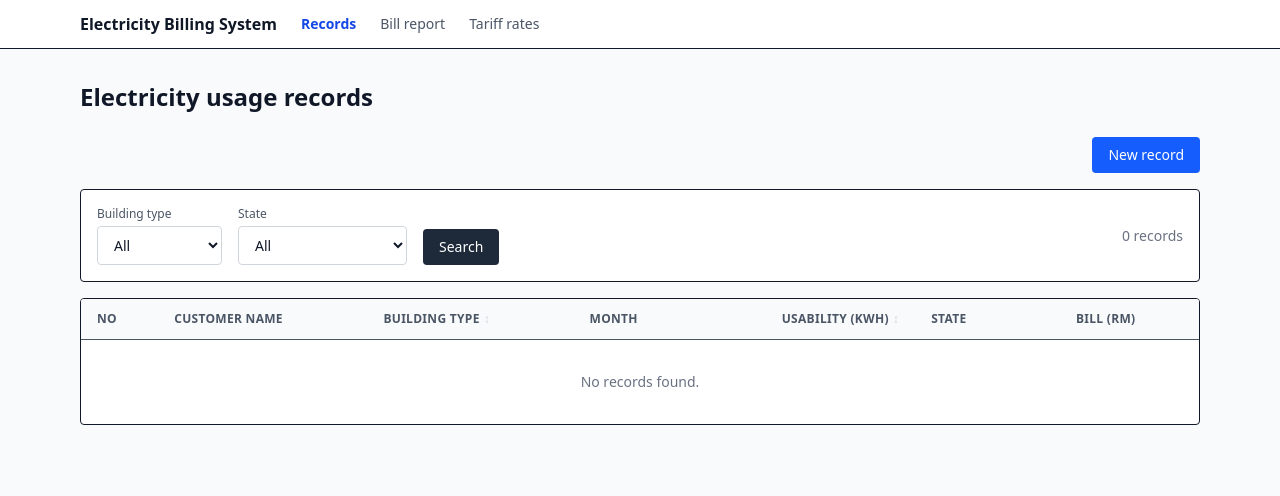
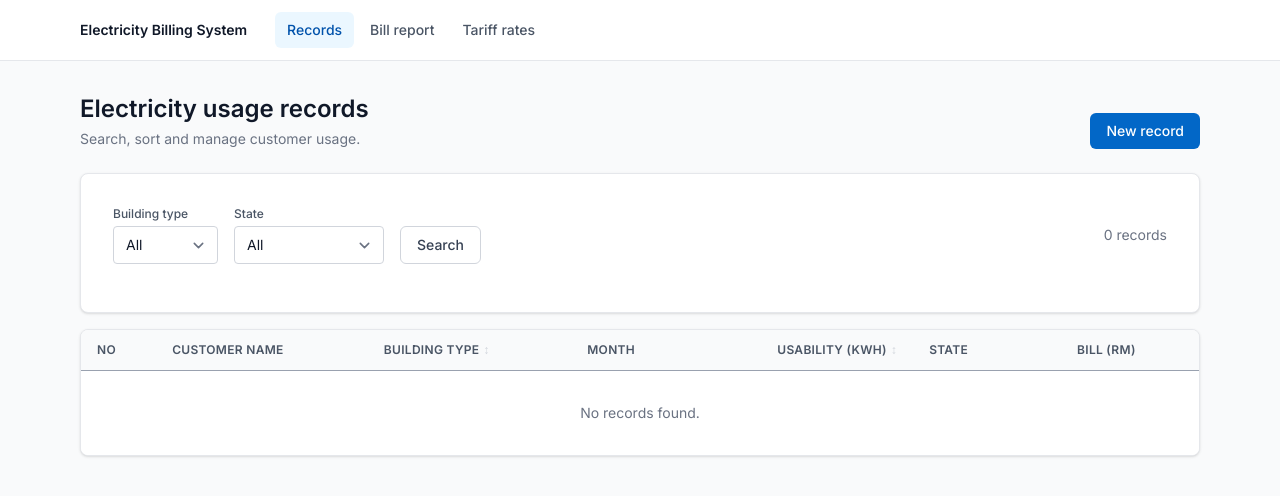
Before and after one commit to HaziziHamdan/electricity-billing-system, a Laravel app: page /usages in a window 1280 px wide. Shown: the top 496 px of the page. Run offline with Laravel 12, Linux system fonts and the light colour scheme; data comes from the database, SQL or seed files in the repository; data that the repository does not hold is empty; style sheets or scripts are compiled from the project's sources; parts of the project's set-up code (start-up, migrations or seed data) failed here and were passed over.

Commit message:
feat: restyle UI with reusable Blade components, theme and favicon

```diff
--- a/package.json
+++ b/package.json
@@ -7,6 +7,7 @@
         "dev": "vite"
     },
     "devDependencies": {
+        "@tailwindcss/forms": "^0.5.11",
         "@tailwindcss/vite": "^4.0.0",
         "concurrently": "^10.0.3",
         "laravel-vite-plugin": "^3.1",
--- a/resources/css/app.css
+++ b/resources/css/app.css
@@ -1,9 +1,17 @@
-@import 'tailwindcss';
+@import "tailwindcss";
+@plugin '@tailwindcss/forms';
 
 @source '../../vendor/laravel/framework/src/Illuminate/Pagination/resources/views/*.blade.php';
 @source '../../storage/framework/views/*.php';
+@source '../**/*.blade.php';
+@source '../**/*.js';
 
 @theme {
-    --font-sans: 'Instrument Sans', ui-sans-serif, system-ui, sans-serif, 'Apple Color Emoji', 'Segoe UI Emoji',
-        'Segoe UI Symbol', 'Noto Color Emoji';
+    --font-sans: "Inter", ui-sans-serif, system-ui, sans-serif;
+
+    /* One accent colour, used for primary actions, links and active nav */
+    --color-brand-50: oklch(0.97 0.02 250);
+    --color-brand-100: oklch(0.93 0.04 250);
+    --color-brand-600: oklch(0.52 0.17 255);
+    --color-brand-700: oklch(0.45 0.16 255);
 }
--- /dev/null
+++ b/resources/views/components/button.blade.php
@@ -0,0 +1,19 @@
+@props(['variant' => 'primary', 'href' => null, 'type' => 'button'])
+
+@php
+    $classes = 'inline-flex items-center justify-center gap-2 rounded-md px-4 py-2 text-sm font-medium transition
+                focus:outline-none focus-visible:ring-2 focus-visible:ring-offset-2 disabled:opacity-50 '
+        . match ($variant) {
+            'primary' => 'bg-brand-600 text-white hover:bg-brand-700 focus-visible:ring-brand-600',
+            'secondary' => 'border border-gray-300 bg-white text-gray-700 hover:bg-gray-50 focus-visible:ring-gray-400',
+            'danger' => 'border border-red-200 bg-white text-red-700 hover:bg-red-50 focus-visible:ring-red-500',
+            'link' => 'px-0 py-0 text-brand-700 hover:underline',
+            'dark' => 'bg-gray-800 text-white hover:bg-gray-900 focus-visible:ring-gray-800',
+        };
+@endphp
+
+@if ($href)
+    <a href="{{ $href }}" {{ $attributes->merge(['class' => $classes]) }}>{{ $slot }}</a>
+@else
+    <button type="{{ $type }}" {{ $attributes->merge(['class' => $classes]) }}>{{ $slot }}</button>
+@endif
--- /dev/null
+++ b/resources/views/components/card.blade.php
@@ -0,0 +1,10 @@
+@props(['title' => null])
+
+<div {{ $attributes->merge(['class' => 'rounded-lg border border-gray-200 bg-white shadow-sm']) }}>
+    @if ($title)
+        <div class="border-b border-gray-200 px-5 py-3">
+            <h2 class="text-sm font-semibold text-gray-900">{{ $title }}</h2>
+        </div>
+    @endif
+    {{ $slot }}
+</div>
--- a/resources/views/components/layouts/app.blade.php
+++ b/resources/views/components/layouts/app.blade.php
@@ -7,12 +7,16 @@
     <meta name="viewport" content="width=device-width, initial-scale=1">
     <title>{{ $title ? $title.' · ' : '' }}{{ config('app.name') }}</title>
     @vite(['resources/css/app.css', 'resources/js/app.js'])
+    <link rel="preconnect" href="https://fonts.bunny.net">
+    <link href="https://fonts.bunny.net/css?family=inter:400,500,600" rel="stylesheet">
+    <link rel="icon" href="{{ asset('favicon.svg') }}" type="image/svg+xml">
 </head>
 <body class="min-h-screen bg-gray-50 text-gray-900 antialiased">
-    <header class="border-b bg-white">
-        <nav class="mx-auto flex max-w-6xl items-center gap-6 px-4 py-3">
-            <a href="{{ route('usages.index') }}" class="font-semibold">{{ config('app.name') }}</a>
-
+    <header class="sticky top-0 z-10 border-b border-gray-200 bg-white/90 backdrop-blur">
+        <div class="mx-auto flex max-w-6xl flex-wrap items-center gap-x-8 gap-y-2 px-4 py-3">
+            <a href="{{ route('usages.index') }}" class="text-sm font-semibold text-gray-900">
+                {{ config('app.name') }}
+            </a>
             @php
                 $links = [
                     'usages.index'  => ['Records', 'usages.*'],
@@ -20,26 +24,25 @@
                     'tariffs.index' => ['Tariff rates', 'tariffs.*'],
                 ];
             @endphp
-
+            <nav class="-mx-1 flex gap-1 overflow-x-auto" aria-label="Main">
                 @foreach ($links as $route => [$label, $pattern])
                     @if (Route::has($route))
-                    <a href="{{ route($route) }}"
-                       @class([
-                           'text-sm hover:text-blue-700',
-                           'font-semibold text-blue-700' => request()->routeIs($pattern),
-                           'text-gray-600' => ! request()->routeIs($pattern),
-                       ])>
+                        <x-nav-link :href="route($route)" :active="request()->routeIs($pattern)">
                             {{ $label }}
-                    </a>
+                        </x-nav-link>
                     @endif
                 @endforeach
             </nav>
+        </div>
     </header>
 
     <main class="mx-auto max-w-6xl px-4 py-8">
         @if (session('status'))
-            <div class="mb-6 rounded border border-green-200 bg-green-50 px-4 py-3 text-sm text-green-800" role="status">
-                {{ session('status') }}
+            <div class="mb-6 flex items-start gap-3 rounded-lg border border-green-200 bg-green-50 px-4 py-3 text-sm text-green-800" role="status">
+                <svg class="mt-0.5 h-4 w-4 shrink-0" viewBox="0 0 20 20" fill="currentColor" aria-hidden="true">
+                    <path fill-rule="evenodd" d="M16.7 5.3a1 1 0 0 1 0 1.4l-8 8a1 1 0 0 1-1.4 0l-4-4a1 1 0 1 1 1.4-1.4L8 12.6l7.3-7.3a1 1 0 0 1 1.4 0Z" clip-rule="evenodd"/>
+                </svg>
+                <span>{{ session('status') }}</span>
             </div>
         @endif
 
--- /dev/null
+++ b/resources/views/components/nav-link.blade.php
@@ -0,0 +1,12 @@
+@props(['href', 'active' => false])
+
+<a href="{{ $href }}"
+   @if ($active) aria-current="page" @endif
+   {{ $attributes->class([
+       'inline-flex items-center rounded-md px-3 py-2 text-sm font-medium transition whitespace-nowrap',
+       'focus:outline-none focus-visible:ring-2 focus-visible:ring-brand-600',
+       'bg-brand-50 text-brand-700' => $active,
+       'text-gray-600 hover:bg-gray-100 hover:text-gray-900' => ! $active,
+   ]) }}>
+    {{ $slot }}
+</a>
--- /dev/null
+++ b/resources/views/components/page-header.blade.php
@@ -0,0 +1,13 @@
+@props(['title', 'description' => null])
+
+<div class="mb-6 flex flex-wrap items-end justify-between gap-4">
+    <div>
+        <h1 class="text-2xl font-semibold text-gray-900">{{ $title }}</h1>
+        @if ($description)
+            <p class="mt-1 text-sm text-gray-500">{{ $description }}</p>
+        @endif
+    </div>
+    @isset($actions)
+        <div class="flex items-center gap-3">{{ $actions }}</div>
+    @endisset
+</div>
--- a/resources/views/usages/index.blade.php
+++ b/resources/views/usages/index.blade.php
@@ -1,14 +1,14 @@
 @php use App\Enums\Month; @endphp
 
-<x-layouts.app title="Electricity usage records">
-    <div class="mb-4 flex justify-end">
-        <a href="{{ route('usages.create') }}"
-           class="rounded bg-blue-600 px-4 py-2 text-sm font-medium text-white hover:bg-blue-700">
-            New record
-        </a>
-    </div>
+<x-layouts.app>
+    <x-page-header title="Electricity usage records" description="Search, sort and manage customer usage.">
+        <x-slot:actions>
+            <x-button :href="route('usages.create')">New record</x-button>
+        </x-slot:actions>
+    </x-page-header>
 
-    <form method="GET" action="{{ route('usages.index') }} "class="mb-4 flex flex-wrap items-end gap-4 rounded border bg-white p-4">
+    <x-card class="mb-4 p-4">
+        <form method="GET" action="{{ route('usages.index') }} "class="mb-4 flex flex-wrap items-end gap-4 bg-white p-4">
             {{-- Keep the current sort when filtering --}}
             @if ($filters->sort)
                 <input type="hidden" name="sort" value="{{ $filters->sort->value }}">
@@ -30,8 +30,7 @@
 
             <div>
                 <label for="filter_state" class="block text-xs font-medium text-gray-600">State</label>
-            <select id="filter_state" name="state_id"
-                    class="mt-1 rounded border border-gray-300 px-3 py-2 text-sm">
+                <select id="filter_state" name="state_id" class="mt-1 rounded border border-gray-300 px-3 py-2 text-sm">
                     <option value="">All</option>
                     @foreach ($states as $state)
                         <option value="{{ $state->id }}" @selected($filters->stateId === $state->id)>
@@ -41,21 +40,20 @@
                 </select>
             </div>
 
-        <button type="submit" class="rounded bg-gray-800 px-4 py-2 text-sm font-medium text-white hover:bg-gray-900">
-            Search
-        </button>
+           <x-button type="submit" variant="secondary">Search</x-button>
 
             @if ($filters->isFiltered() || $filters->sort)
-            <a href="{{ route('usages.index') }}" class="py-2 text-sm text-gray-600 hover:underline">Reset</a>
+                <x-button variant="dark" :href="route('usages.index')">Reset</x-button>
             @endif
 
             <p class="ml-auto self-center text-sm text-gray-500">
                 {{ $usages->total() }} {{ Str::plural('record', $usages->total()) }}
             </p>
         </form>
+    </x-card>
 
-    <div class="overflow-x-auto rounded border bg-white">
-        <table class="min-w-full divide-y text-sm">
+    <x-card class="overflow-x-auto bg-white">
+        <table class="min-w-full divide-y divide-gray-400 text-sm">
             <thead class="bg-gray-50 text-left text-xs uppercase tracking-wide text-gray-600">
                 <tr>
                     <th class="px-4 py-3">No</th>
@@ -74,30 +72,28 @@
                     <th class="px-4 py-3"><span class="sr-only">Actions</span></th>
                 </tr>
             </thead>
-            <tbody class="divide-y">
+            <tbody class="divide-y divide-gray-100 bg-white">
                 @forelse ($usages as $usage)
                     <tr>
                         <td class="px-4 py-3">{{ $usages->firstItem() + $loop->index }}</td>
                         <td class="px-4 py-3">
-                            <a href="{{ route('usages.show', $usage) }}" class="text-blue-700 hover:underline">
+                            <x-button variant="link" :href="route('usages.show', $usage)" class="ml-2 !text-gray-600">
                                 {{ $usage->customer_name }}
-                            </a>
+                            </x-button>
                         </td>
-                        <td class="px-4 py-3">{{ $usage->buildingType->name }}</td>
+                        <td class="px-4 py-3">
+                            <x-badge :color="$usage->buildingType->code->value === 'COMMERCIAL' ? 'blue' : 'amber'">
+                                {{ $usage->buildingType->name }}
+                            </x-badge>
+                        </td>
                         <td class="px-4 py-3">{{ Month::from($usage->month)->label() }}</td>
                         <td class="px-4 py-3 text-right">{{ number_format($usage->usage_kwh) }}</td>
                         <td class="px-4 py-3">{{ $usage->state->name }}</td>
-                        <td class="px-4 py-3 text-right">{{ $usage->bill_amount }}</td>
+                        <td class="px-4 py-3 text-right tabular-nums">{{ $usage->bill_amount }}</td>
                         <td class="px-4 py-3">
-                            <div class="flex justify-end gap-3">
-                                <a href="{{ route('usages.edit', $usage) }}" class="text-blue-700 hover:underline">Edit</a>
-
-                                <form method="POST" action="{{ route('usages.destroy', $usage) }}"
-                                      onsubmit="return confirm('Delete the record for {{ e($usage->customer_name) }}?');">
-                                    @csrf
-                                    @method('DELETE')
-                                    <button type="submit" class="text-red-700 hover:underline">Delete</button>
-                                </form>
+                            <div class="flex justify-end gap-4">
+                                <x-button variant="link" :href="route('usages.edit', $usage)">Edit</x-button>
+                                <x-delete-button :action="route('usages.destroy', $usage)" :name="$usage->customer_name" />
                             </div>
                         </td>
                     </tr>
@@ -108,7 +104,7 @@
                 @endforelse
             </tbody>
         </table>
-    </div>
+    </x-card>
 
     <div class="mt-4">
         {{ $usages->links() }}
```
Also changed, not shown: resources/views/components/badge.blade.php (added, +13 -0 lines), resources/views/components/delete-button.blade.php (added, +11 -0 lines), resources/views/components/field.blade.php (added, +12 -0 lines), resources/views/reports/bills.blade.php (+26 -22 lines), resources/views/tariffs/edit.blade.php (+16 -19 lines), resources/views/tariffs/index.blade.php (+7 -9 lines), resources/views/usages/_form.blade.php (+17 -30 lines), resources/views/usages/create.blade.php (+10 -10 lines), resources/views/usages/edit.blade.php (+5 -5 lines), resources/views/usages/show.blade.php (+15 -19 lines), package-lock.json, public/favicon.svg (added). Lines whose indentation alone changed are shown as unchanged.
